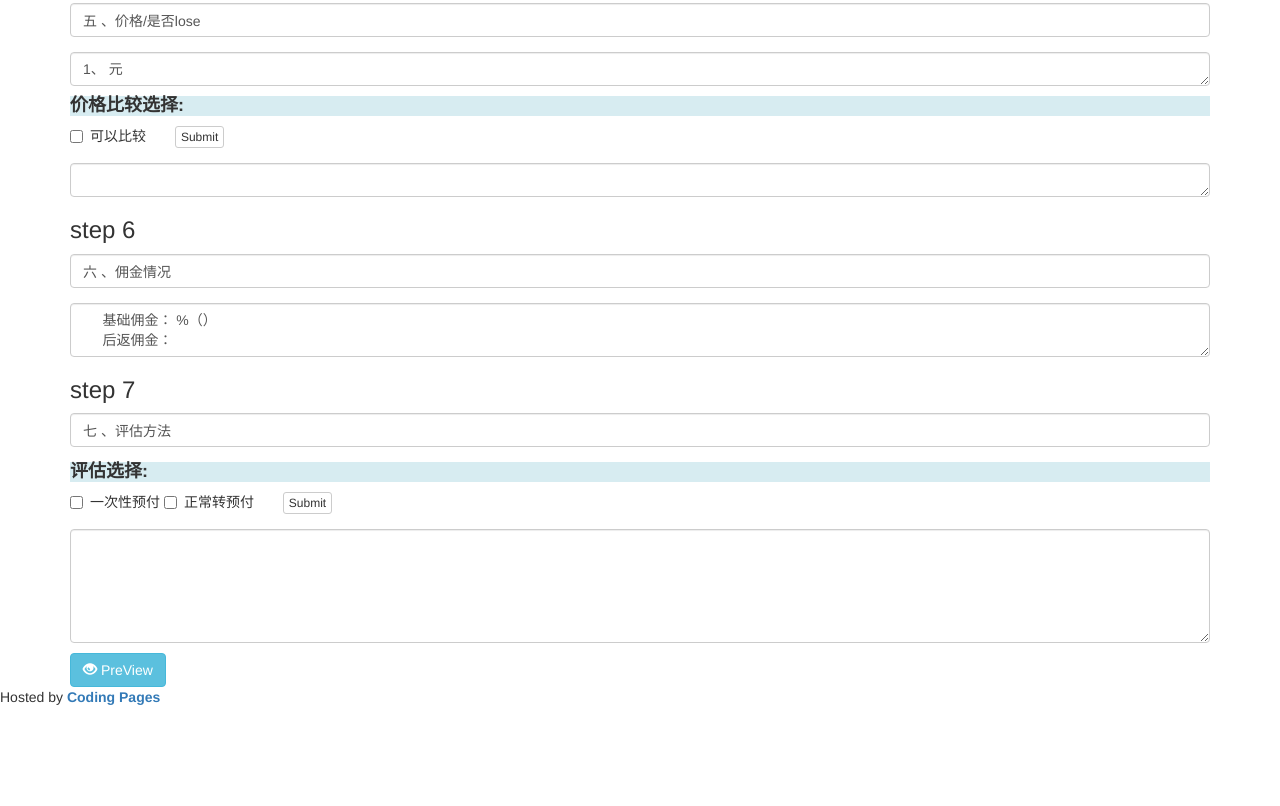
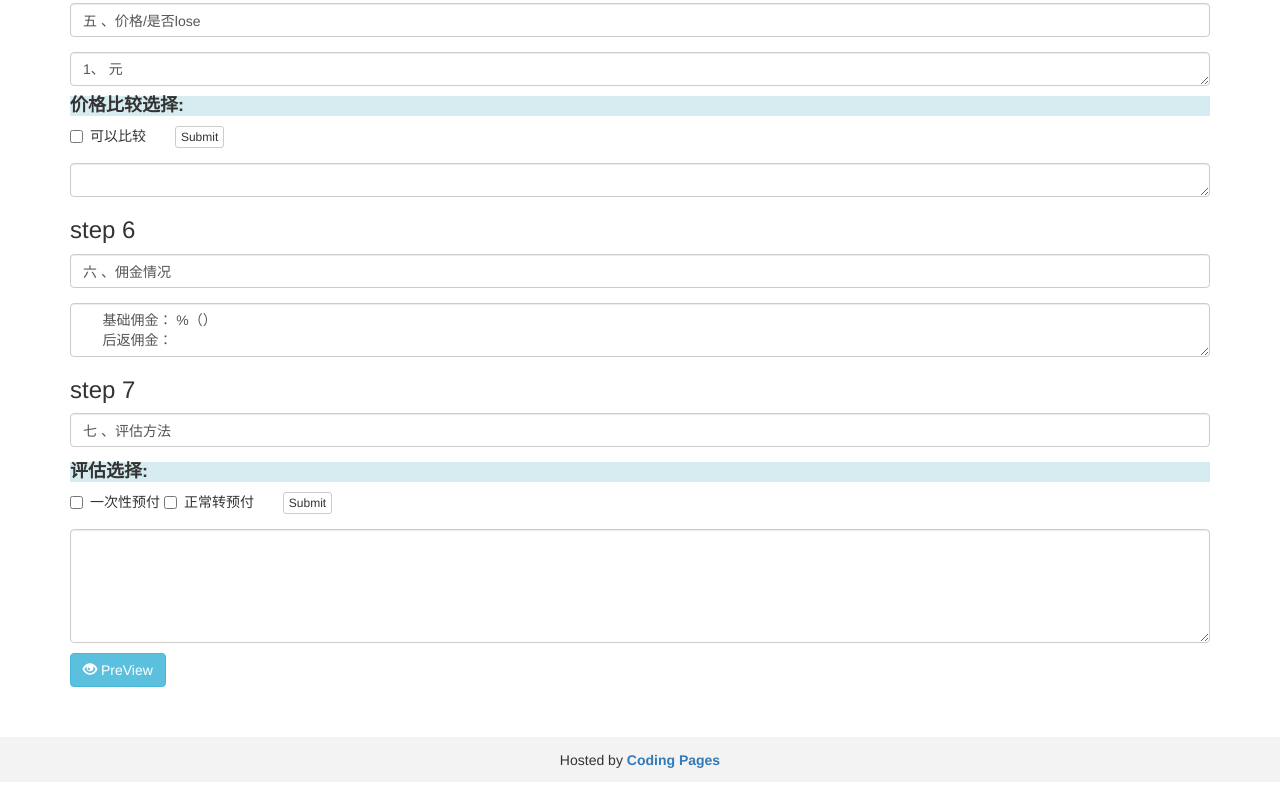
Before and after one commit to cshijiel/mt_prepay, a plain HTML site: page index.html in a window 1280 px wide. Shown: the part 1079-1885 px from the top of the page. Before the commit the page ends 1846 px from the top, so only its background shows below. Drawn offline with nearby package versions, Linux system fonts and the light colour scheme.

Commit message:
add footer css add footer css

```diff
--- a/css/index.css
+++ b/css/index.css
@@ -18,3 +18,10 @@ font-weight: bold;
 .cooperation>button[data-step] {
     margin-left: 25px;
 }
+
+footer {
+    text-align: center;
+    margin-top: 50px;
+    background-color: #f3f3f3;
+    padding: 13px 0 2px;
+}
```
